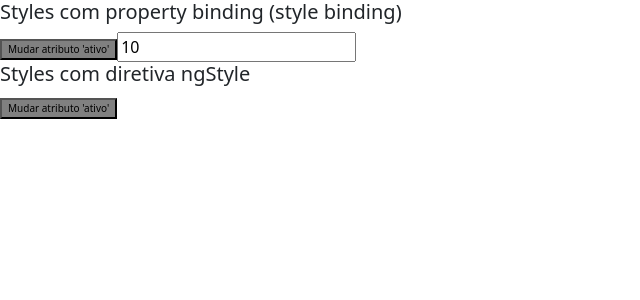
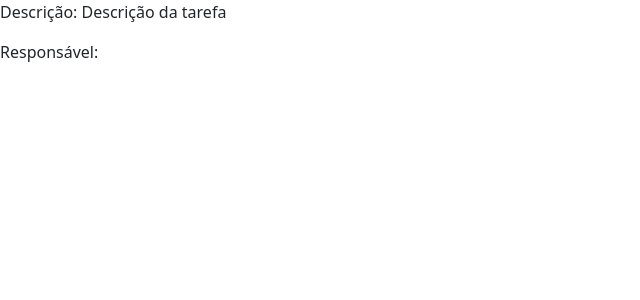
Before and after one commit to diego-bm/projeto-loiane-angular, an Angular app in the folder diretivas/: page / in a window 1280 px wide. Shown: the top 300 px of the page, without its empty margins (0-640 px from the left). Built offline with nearby package versions, Linux system fonts and the light colour scheme.

Commit message:
Aula 31: Operador Elvis ("?")
Comandos e anotações da aula implementados com sucesso.

```diff
--- a/diretivas/src/app/app.component.html
+++ b/diretivas/src/app/app.component.html
@@ -1,4 +1,5 @@
 <!-- <app-diretiva-ngswitch></app-diretiva-ngswitch> -->
 <!-- <app-diretiva-ngfor></app-diretiva-ngfor> -->
 <!-- <app-diretiva-ngclass></app-diretiva-ngclass> -->
-<app-diretiva-ngstyle></app-diretiva-ngstyle>
+<!-- <app-diretiva-ngstyle></app-diretiva-ngstyle> -->
+<app-operador-elvis></app-operador-elvis>
--- a/diretivas/src/app/app.module.ts
+++ b/diretivas/src/app/app.module.ts
@@ -9,6 +9,7 @@
 import { DiretivaNgforComponent } from './diretiva-ngfor/diretiva-ngfor.component';
 import { DiretivaNgclassComponent } from './diretiva-ngclass/diretiva-ngclass.component';
 import { DiretivaNgstyleComponent } from './diretiva-ngstyle/diretiva-ngstyle.component';
+import { OperadorElvisComponent } from './operador-elvis/operador-elvis.component';
 
 @NgModule({
   declarations: [
@@ -18,7 +19,8 @@
     DiretivaNgswitchComponent,
     DiretivaNgforComponent,
     DiretivaNgclassComponent,
-    DiretivaNgstyleComponent
+    DiretivaNgstyleComponent,
+    OperadorElvisComponent
   ],
   imports: [
     BrowserModule,
--- /dev/null
+++ b/diretivas/src/app/operador-elvis/operador-elvis.component.html
@@ -0,0 +1,4 @@
+<p>Descrição: {{ tarefa.desc }}</p>
+<!-- <p>Responsável: {{ tarefa.responsavel.nome }}</p> -->
+<!-- <p>Responsável: {{ tarefa.responsavel != null ? tarefa.responsavel.nome : '' }}</p> -->
+<p>Responsável: {{ tarefa.responsavel?.usuario?.nome }}</p>
--- /dev/null
+++ b/diretivas/src/app/operador-elvis/operador-elvis.component.ts
@@ -0,0 +1,16 @@
+import { Component } from '@angular/core';
+
+@Component({
+  selector: 'app-operador-elvis',
+  templateUrl: './operador-elvis.component.html',
+  styleUrls: ['./operador-elvis.component.css']
+})
+export class OperadorElvisComponent {
+  tarefa: any = {
+    desc: 'Descrição da tarefa',
+    responsavel: {
+      usuario: null
+    }
+    //responsavel: {nome: Loiane}
+  };
+}
```
Also changed, not shown: diretivas/src/app/operador-elvis/operador-elvis.component.css (added), 1 other file (tests, documents, lock files or other folders).
